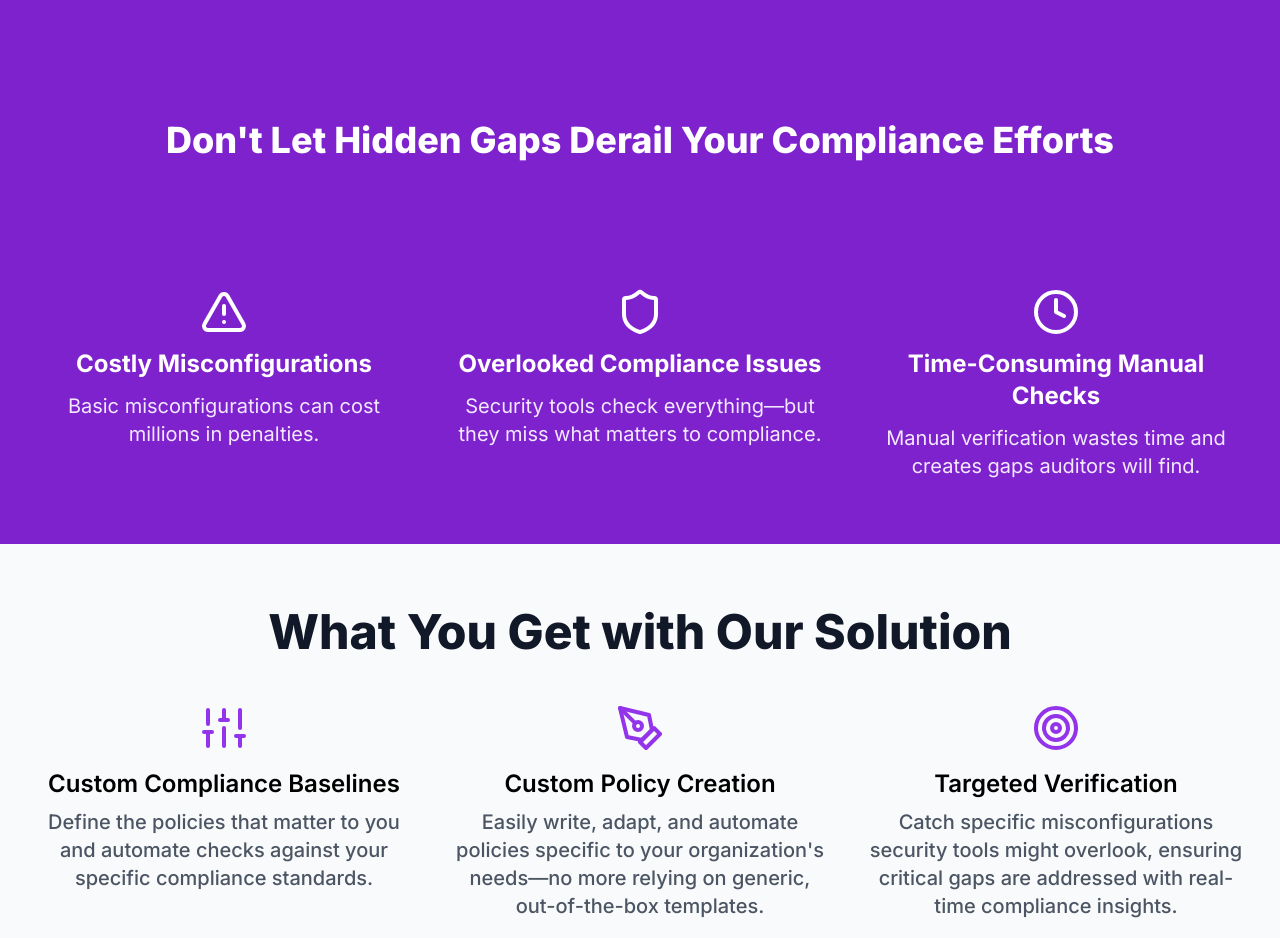
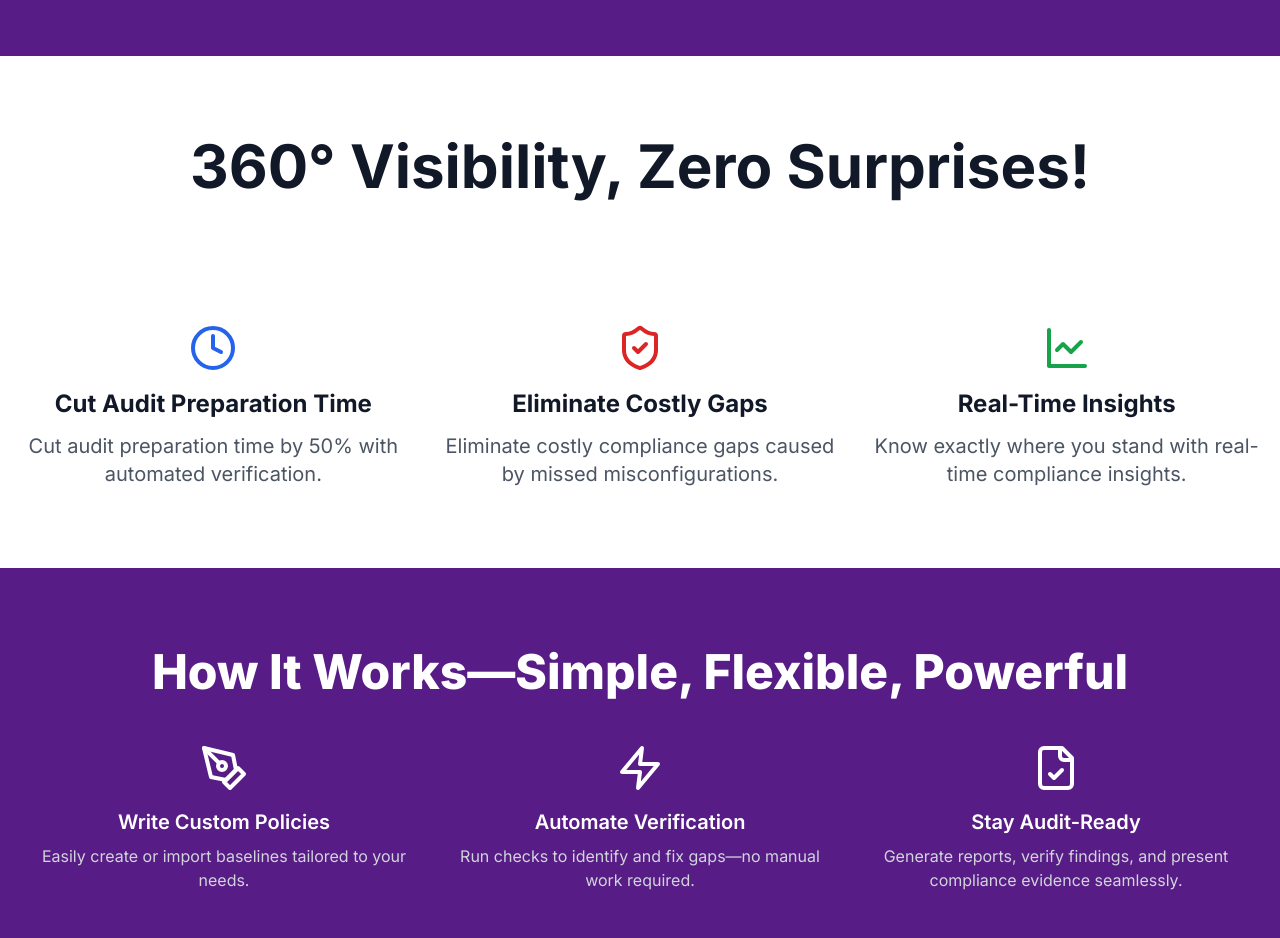
Before and after one commit to Kingyoyo76/dtg-secberus-new, a Next.js app: page / in a window 1280 px wide. Shown: the part 540-1478 px from the top of the page. Built offline with nearby package versions, Linux system fonts and the light colour scheme.

Commit message:
Updated sections and added schema markup for SEO

```diff
--- a/app/layout.tsx
+++ b/app/layout.tsx
@@ -96,6 +96,9 @@ export default function RootLayout({
             }
           `}
         </Script>
+        <Script id="schema-markup" type="application/ld+json">
+          {`{"@context":"https://schema.org","@type":"WebPage","name":"Eliminate Compliance Gaps | Secberus Compliance Solution by DTG","description":"Automate compliance verification, reduce audit risks, and stay audit-ready with Secberus.","url":"https://dtg.com","publisher":{"@type":"Organization","name":"DTG","logo":{"@type":"ImageObject","url":"https://hebbkx1anhila5yf.public.blob.vercel-storage.com/image-T2AxAuqMD795FMaChpXHt3YtSxni0Q.png"}}}`}
+        </Script>
         <CTAFormProvider>
           {children}
         </CTAFormProvider>
--- a/app/page.tsx
+++ b/app/page.tsx
@@ -2,44 +2,34 @@
 
 import { Header } from '@/components/header'
 import { HeroSection } from '@/components/hero-section'
-import { PainPointsSection } from '@/components/pain-points-section'
+import { ResultsSection } from '@/components/results-section'
 import { WhatYouGetSection } from '@/components/what-you-get-section'
 import { WhyWeStandOut } from '@/components/why-we-stand-out'
 import { HowItWorksSection } from '@/components/how-it-works-section'
-import { ResultsSection } from '@/components/results-section'
+import { PainPointsSection } from '@/components/pain-points-section'
 import { TakeControlSection } from '@/components/take-control-section'
 import { BackToTop } from '@/components/back-to-top'
+import { FAQSection } from '@/components/faq-section'
 import { Footer } from '@/components/footer'
-import { FAQSection } from '@/components/faq-section'
 import { InfoFooter } from '@/components/info-footer'
-import SearchParamsWrapper from '@/components/search-params-wrapper'
-import { InteractiveCTAButton } from '@/components/interactive-cta-button'
 
 export default function Home() {
   return (
-    <SearchParamsWrapper>
     <div>
       <Header />
       <main>
         <HeroSection />
-          <PainPointsSection />
+        <ResultsSection />
+        <HowItWorksSection />
         <WhatYouGetSection />
         <WhyWeStandOut />
-          <HowItWorksSection />
-          <ResultsSection />
-          <InteractiveCTAButton
-            onClick={() => {/* Your click handler */}}
-            className="bg-purple-600 hover:bg-purple-700 text-white px-8 py-2"
-          >
-            Start Your Free Trial
-          </InteractiveCTAButton>
+        <PainPointsSection />
+        <FAQSection />
         <TakeControlSection />
         <BackToTop />
         <Footer />
-          <FAQSection />
         <InfoFooter />
       </main>
     </div>
-    </SearchParamsWrapper>
   )
 }
--- a/components/hero-section.tsx
+++ b/components/hero-section.tsx
@@ -12,7 +12,7 @@ export function HeroSection() {
   }
 
   return (
-    <section id="hero" className="bg-purple-700 text-white">
+    <section id="hero" className="bg-purple-900 text-white">
       <div className="max-w-5xl mx-auto py-16 px-4 sm:px-6 lg:px-8 text-center">
         <h1 className="text-4xl sm:text-4xl md:text-5xl lg:text-6xl font-extrabold tracking-tight leading-tight mb-8">
           <span className="block mb-2">Eliminate Compliance Gaps.</span>
--- a/components/how-it-works-section.tsx
+++ b/components/how-it-works-section.tsx
@@ -8,26 +8,26 @@ export function HowItWorksSection() {
   const { openHubspotMeeting } = useCTAForm()
 
   return (
-    <section id="how-it-works" className="py-16 bg-gray-50">
+    <section id="how-it-works" className="bg-purple-900 text-white py-20">
       <div className="max-w-7xl mx-auto px-4 sm:px-6 lg:px-8">
-        <h2 className="text-4xl md:text-5xl font-extrabold text-gray-900 text-center mb-12">
+        <h2 className="text-4xl md:text-5xl font-extrabold text-white text-center mb-12">
           How It Works—Simple, Flexible, Powerful
         </h2>
         <div className="grid grid-cols-1 gap-8 md:grid-cols-3">
           <div className="flex flex-col items-center text-center">
-            <PenTool className="h-12 w-12 text-purple-600 mb-4" />
+            <PenTool className="h-12 w-12 text-white mb-4" />
             <h3 className="text-xl font-semibold mb-2">Write Custom Policies</h3>
-            <p className="text-gray-600">Easily create or import baselines tailored to your needs.</p>
+            <p className="text-gray-300">Easily create or import baselines tailored to your needs.</p>
           </div>
           <div className="flex flex-col items-center text-center">
-            <Zap className="h-12 w-12 text-purple-600 mb-4" />
+            <Zap className="h-12 w-12 text-white mb-4" />
             <h3 className="text-xl font-semibold mb-2">Automate Verification</h3>
-            <p className="text-gray-600">Run checks to identify and fix gaps—no manual work required.</p>
+            <p className="text-gray-300">Run checks to identify and fix gaps—no manual work required.</p>
           </div>
           <div className="flex flex-col items-center text-center">
-            <FileCheck className="h-12 w-12 text-purple-600 mb-4" />
+            <FileCheck className="h-12 w-12 text-white mb-4" />
             <h3 className="text-xl font-semibold mb-2">Stay Audit-Ready</h3>
-            <p className="text-gray-600">Generate reports, verify findings, and present compliance evidence seamlessly.</p>
+            <p className="text-gray-300">Generate reports, verify findings, and present compliance evidence seamlessly.</p>
           </div>
         </div>
         <div className="mt-12 text-center">
--- a/components/pain-points-section.tsx
+++ b/components/pain-points-section.tsx
@@ -5,33 +5,39 @@ import { AlertTriangle, Shield, Clock } from 'lucide-react'
 import { useCTAForm } from "@/contexts/cta-form-context"
 
 export function PainPointsSection() {
-  const { openHubspotMeeting } = useCTAForm()
-
   return (
-    <section className="bg-purple-700 text-white py-12 md:py-16">
-      <div className="max-w-7xl mx-auto px-4 sm:px-6 lg:px-8">
-        <div className="flex flex-col">
-          <h2 className="text-3xl md:text-4xl font-extrabold text-center">
+    <section className="bg-purple-900 text-white py-20">
+      <div className="container mx-auto px-4">
+        <h2 className="text-4xl md:text-5xl lg:text-6xl font-bold text-center">
           Don't Let Hidden Gaps Derail Your Compliance Efforts
         </h2>
-          <div className="mt-12 md:mt-24 lg:mt-32">
-            <div className="grid grid-cols-1 md:grid-cols-3 gap-6 md:gap-8">
+        <div className="mt-12 md:mt-24 lg:mt-32 grid grid-cols-1 md:grid-cols-3 gap-8">
           <div className="flex flex-col items-center text-center">
-                <AlertTriangle className="h-12 w-12 text-white mb-3" />
-                <h3 className="text-2xl md:text-2xl font-bold mb-3">Costly Misconfigurations</h3>
-                <p className="text-lg md:text-xl text-purple-100">Basic misconfigurations can cost millions in penalties.</p>
+            <AlertTriangle className="h-12 w-12 text-white mb-2" />
+            <h3 className="text-2xl font-bold mb-3">
+              Costly Misconfigurations
+            </h3>
+            <p className="text-lg lg:text-xl text-purple-100">
+              Basic misconfigurations can cost millions in penalties.
+            </p>
           </div>
           <div className="flex flex-col items-center text-center">
-                <Shield className="h-12 w-12 text-white mb-3" />
-                <h3 className="text-2xl md:text-2xl font-bold mb-3">Overlooked Compliance Issues</h3>
-                <p className="text-lg md:text-xl text-purple-100">Security tools check everything—but they miss what matters to compliance.</p>
+            <Shield className="h-12 w-12 text-white mb-2" />
+            <h3 className="text-2xl font-bold mb-3">
+              Overlooked Compliance Issues
+            </h3>
+            <p className="text-lg lg:text-xl text-purple-100">
+              Security tools check everything—but they miss what matters to compliance.
+            </p>
           </div>
           <div className="flex flex-col items-center text-center">
-                <Clock className="h-12 w-12 text-white mb-3" />
-                <h3 className="text-2xl md:text-2xl font-bold mb-3">Time-Consuming Manual Checks</h3>
-                <p className="text-lg md:text-xl text-purple-100">Manual verification wastes time and creates gaps auditors will find.</p>
-              </div>
-            </div>
+            <Clock className="h-12 w-12 text-white mb-2" />
+            <h3 className="text-2xl font-bold mb-3">
+              Time-Consuming Manual Checks
+            </h3>
+            <p className="text-lg lg:text-xl text-purple-100">
+              Manual verification wastes time and creates gaps auditors will find.
+            </p>
           </div>
         </div>
       </div>
--- a/components/results-section.tsx
+++ b/components/results-section.tsx
@@ -8,26 +8,38 @@ export function ResultsSection() {
   const { openHubspotMeeting } = useCTAForm()
 
   return (
-    <section id="results" className="bg-white h-[900px] md:h-[500px] flex items-start md:items-center">
-      <div className="max-w-7xl mx-auto px-4 sm:px-6 lg:px-8 flex flex-col justify-start md:justify-center pt-8 md:pt-0 md:translate-y-8">
-        <h2 className="text-4xl md:text-5xl font-extrabold text-gray-900 text-center mb-16">
+    <section id="results" className="bg-white py-20">
+      <div className="container mx-auto px-4">
+        <h2 className="text-4xl md:text-5xl lg:text-6xl font-bold text-center text-gray-900">
           360° Visibility, Zero Surprises!
         </h2>
-        <div className="grid grid-cols-1 gap-12 md:gap-8 md:grid-cols-3 mb-12 md:mb-8">
-          <div className="flex flex-col items-center text-center space-y-4">
-            <Clock className="h-12 w-12 text-blue-600" />
-            <h3 className="text-2xl font-semibold text-gray-900">Cut Audit Preparation Time</h3>
-            <p className="text-xl text-gray-600 font-medium leading-relaxed">Cut audit preparation time by 50% with automated verification.</p>
+        <div className="mt-12 md:mt-24 lg:mt-32 grid grid-cols-1 md:grid-cols-3 gap-8">
+          <div className="flex flex-col items-center text-center">
+            <Clock className="h-12 w-12 text-blue-600 mb-4" />
+            <h3 className="text-2xl font-bold mb-3 text-gray-900">
+              Cut Audit Preparation Time
+            </h3>
+            <p className="text-lg lg:text-xl text-gray-600">
+              Cut audit preparation time by 50% with automated verification.
+            </p>
           </div>
-          <div className="flex flex-col items-center text-center space-y-4">
-            <ShieldCheck className="h-12 w-12 text-red-600" />
-            <h3 className="text-2xl font-semibold text-gray-900">Eliminate Costly Gaps</h3>
-            <p className="text-xl text-gray-600 font-medium leading-relaxed">Eliminate costly compliance gaps caused by missed misconfigurations.</p>
+          <div className="flex flex-col items-center text-center">
+            <ShieldCheck className="h-12 w-12 text-red-600 mb-4" />
+            <h3 className="text-2xl font-bold mb-3 text-gray-900">
+              Eliminate Costly Gaps
+            </h3>
+            <p className="text-lg lg:text-xl text-gray-600">
+              Eliminate costly compliance gaps caused by missed misconfigurations.
+            </p>
           </div>
-          <div className="flex flex-col items-center text-center space-y-4">
-            <LineChart className="h-12 w-12 text-green-600" />
-            <h3 className="text-2xl font-semibold text-gray-900">Real-Time Insights</h3>
-            <p className="text-xl text-gray-600 font-medium leading-relaxed">Know exactly where you stand with real-time compliance insights.</p>
+          <div className="flex flex-col items-center text-center">
+            <LineChart className="h-12 w-12 text-green-600 mb-4" />
+            <h3 className="text-2xl font-bold mb-3 text-gray-900">
+              Real-Time Insights
+            </h3>
+            <p className="text-lg lg:text-xl text-gray-600">
+              Know exactly where you stand with real-time compliance insights.
+            </p>
           </div>
         </div>
       </div>
```
Also changed, not shown: app/faq/page.tsx (+9 -17 lines). Lines whose indentation alone changed are shown as unchanged.
